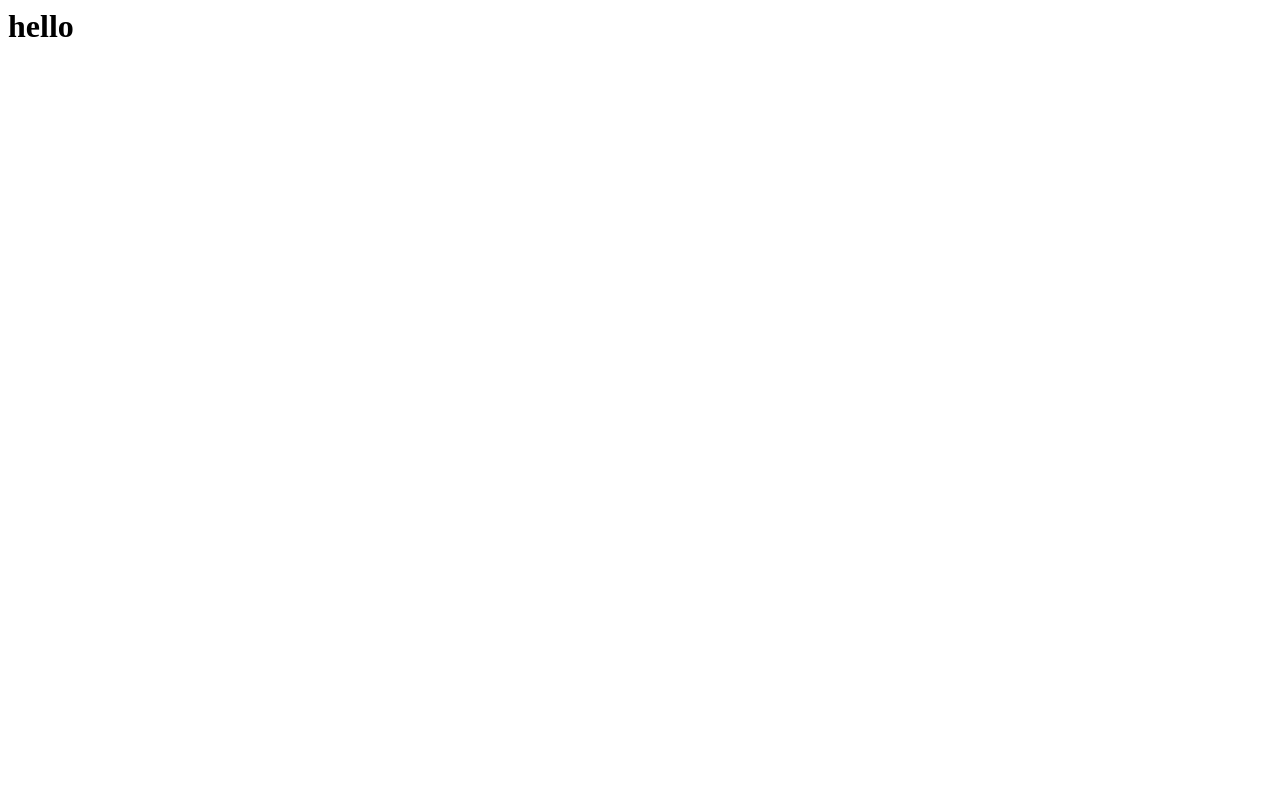
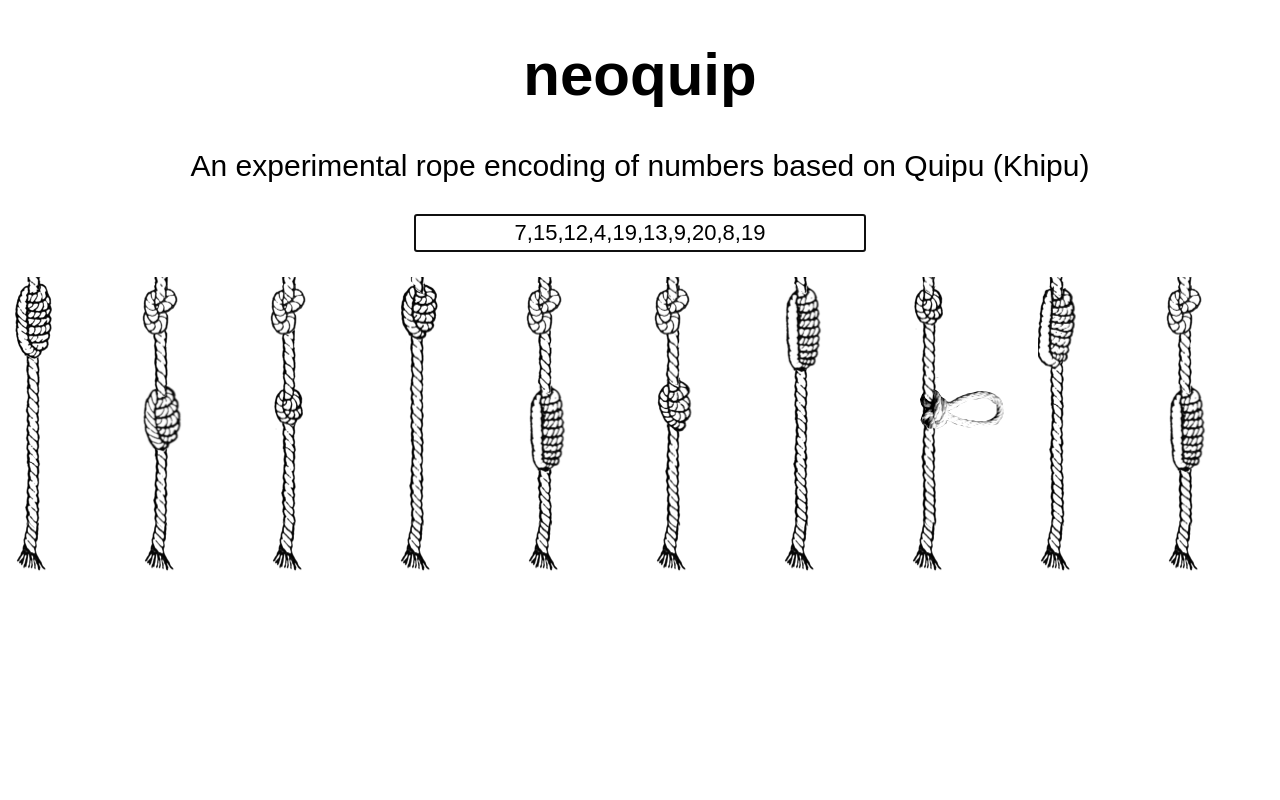
Before and after one commit to aubergene/neoquip, a plain HTML site: page index.html in a window 1280 px wide. Shown: the top 800 px of the page. Drawn offline with Linux system fonts and the light colour scheme.

Commit message:
figuring...

```diff
--- a/index.html
+++ b/index.html
@@ -1,69 +1,176 @@
-<!<!DOCTYPE html>
+<!DOCTYPE html>
 <html>
-
 <head>
     <meta charset="utf-8" />
     <meta http-equiv="X-UA-Compatible" content="IE=edge">
-    <title>Page Title</title>
+    <title>neoquip</title>
     <meta name="viewport" content="width=device-width, initial-scale=1">
     <style>
+        body {
+            margin: 20px;
+        }
+
+        html {
+            font-size: 30px;
+            font-family: sans-serif;
+            text-align: center;
+        }
+
+        .neoquip {
+            display: flex;
+            flex-direction: row;
+            justify-content: center;
+            transform: scale(0.5);
+            transform-origin: top;
+        }
+
+        .cord {
+            display: flex;
+            flex-direction: column;
+            align-items: flex-start;
+            background: url('cord-tile.png') repeat-y;
+            margin: 50px 20px;
+        }
+
         .knot {
-            background: #eee;
-            padding: 2px;
-            margin: 2px 8px;
+            display: block;
+            margin: 0 8px;
+            width: 200px;
+            height: 200px;
+            background-repeat: no-repeat;
+        }
+
+        /*
+            Use Artillery_loop for zero
+            https://en.wikipedia.org/wiki/Artillery_loop
+         */
+
+        .knot-0 {
+            background-image: url('knot-0.png');
+            background-position-x: 20px;
+        }
+
+        .knot-1 {
+            background-image: url('knot-1.png');
+            background-position-x: -8px;
+        }
+
+        .knot-2 {
+            background-image: url('knot-2.png');
+            background-position-x: -4px;
+        }
+
+        .knot-3 {
+            background-image: url('knot-3.png');
+            background-position-x: 0px;
+        }
+
+        .knot-4 {
+            background-image: url('knot-4.png');
+            background-position-x: -4px;
+        }
+
+        .knot-5 {
+            background-image: url('knot-5.png');
+            background-position-x: -9px;
+        }
+
+        .knot-6 {
+            background-image: url('knot-6.png');
+            background-position-x: -4px;
+        }
+
+        .knot-7 {
+            background-image: url('knot-7.png');
+            background-position-x: -6px;
+        }
+
+        .knot-8 {
+            background-image: url('knot-8.png');
+            background-position-x: -9px;
+        }
+
+        .knot-9 {
+            background-image: url('knot-9.png');
+            background-position-x: -9px;
+        }
+
+        .knot-end {
+            background-image: url('knot-end.png');
+            background-position-y: bottom;
+            background-position-x: -6px;
+            flex-grow: 1;
+        }
+
+        #input {
+            font-size: 22px;
+            padding: 4px;
+            width: 20em;
+            text-align: center;
+        }
+
+        #neoquip {
+            margin: 4 0px 0;
         }
     </style>
 </head>
 
 <body>
 
-<h1>hello</h1>
+<h1>neoquip</h1>
+
+<p>An experimental rope encoding of numbers based on Quipu (Khipu)</p>
+
+<input id="input" type="text" autofocus="autofocus" placeholder="Enter numbers, separated by commas" />
+
+<div class="neoquip"></div>
 
 <script src="d3.js"></script>
 
 <script>
+    var el = d3.select('.neoquip')
 
-    d3.csv('data.csv')
-    // d3.csv('query_result.csv')
-        .then(render)
+    var input = d3.select('#input')
 
-    // d3.csv('data.csv'), (row) => {
-    //     console.log('here')
-    //     console.log(row)
-    // })
+    input.on('input', function() {
+        render(this.value)
+    })
 
-    function render(data) {
-        // console.log(data)
-        console.log(data[0])
-        console.log('here')
+    if (location.hash) {
+        render(location.hash)
+    } else {
+        render('7,15,12,4,19,13,9,20,8,19')
+    }
 
-        const cords = d3.nest()
-            .key(d => d.CORD_ID)
-            .key(d => d.CLUSTER_ID)
-            .entries(data)
 
-        console.log(cords)
+    function render(val) {
+        el.selectAll('.cord').remove()
 
-        const cordEls = d3.select('.cord')
-            .data(cords)
+        var data = val.replace(/[^0-9,]/g, '')
+        console.log(data)
+        input.node().value = data
+        window.location.hash = data
+
+        data = data.split(',')
+
+
+        if (!data.length || data.length === 1 && data[0] === '') return
+
+        var cords = el.selectAll('.cord')
+            .data(data)
             .enter()
             .append('div')
+            .classed('cord', true)
+            .style('background-position', (d, i) => '0% ' + (i / data.length) * 100 + '%')
 
-        cordEls.append('h2').text(d => d.key)
-
-        const clusterEls = cordEls.selectAll('.cluster')
-            .data(d => d.values)
+        var knots = cords.selectAll('.knot')
+            .data(d => d.toString().split(''))
             .enter()
             .append('div')
+            .attr('class', (d) => `knot knot-${d}`)
 
-        clusterEls.selectAll('.knot')
-            .data(d => d.values)
-            .enter()
-            .append('span')
-            .classed('knot', true)
-            .text(d => d.KNOT_VALUE_DECIMAL + ' - ' + d.KNOT_ID)
-
-
+        cords.append('div')
+            .attr('class', 'knot knot-end')
     }
 
 
```
Also changed, not shown: gen.html (deleted, +0 -165 lines).
